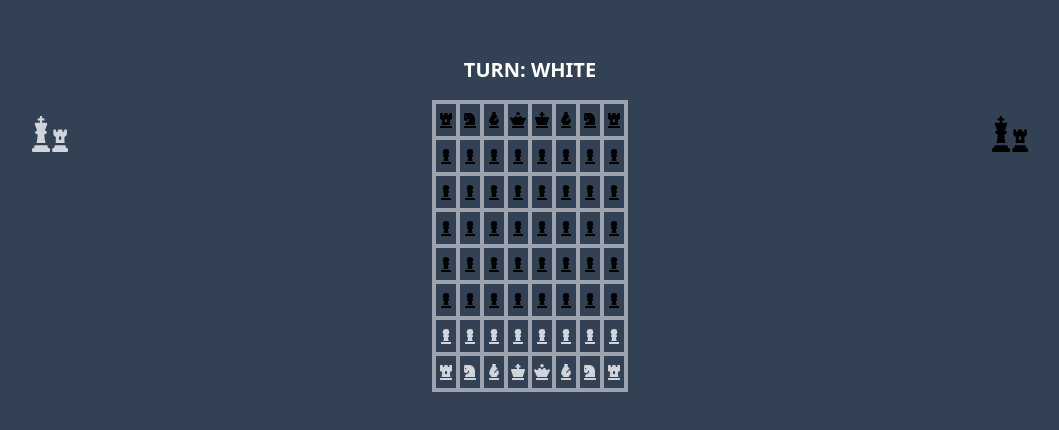
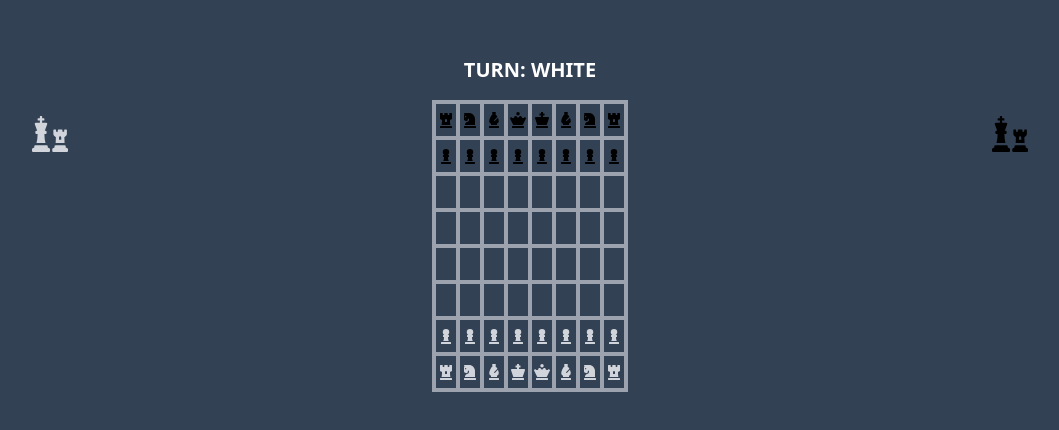
Before and after one commit to juliusmarminge/chess, a Next.js app: page / in a window 1280 px wide. Shown: the top 430 px of the page, without its empty margins (110-1169 px from the left). Built offline with nearby package versions, Linux system fonts and the light colour scheme.

Commit message:
opacity bug fixed

```diff
--- a/src/components/Piece.tsx
+++ b/src/components/Piece.tsx
@@ -15,11 +15,11 @@ export interface PProps {
 }
 
 function Piece ({typ, team, size}: PProps) {
-    const teamClass = team === "white" ? "text-gray-300" : "text-black"
+    const teamClass = team === "white" ? "text-gray-300" : team === "black" ? "text-black" : "text-transparent"
     return(
         <div className={""}>
             <FontAwesomeIcon
-            className={`${teamClass} fa-fw text-${size} p-0 m-0 opacity-${typ=="free" ? "0" : "100"}`}
+            className={`${teamClass} fa-fw text-${size} p-0 m-0`}
             icon={
                 typ === "rook" ? faChessRook :
                 typ === "knight" ? faChessKnight :
```
